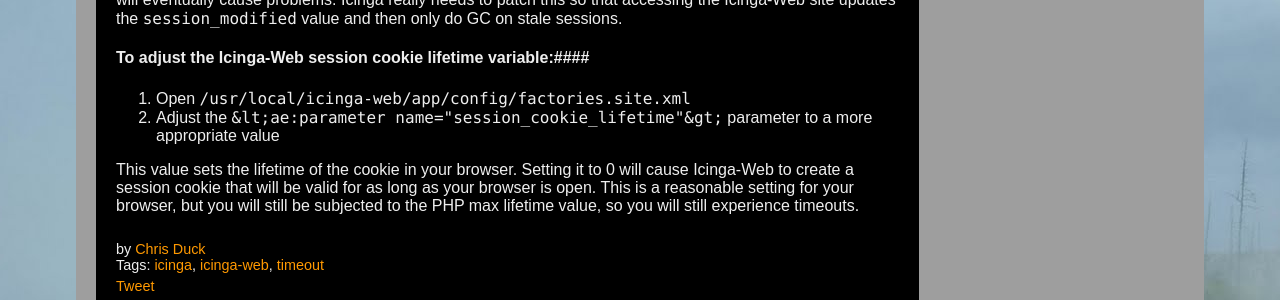
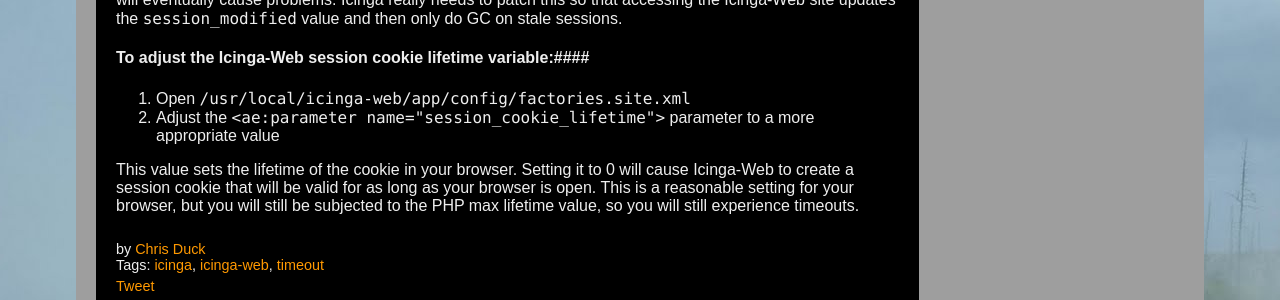
Before and after one commit to gpduck/gpduck.github.io, a Jekyll site: the page built from _posts/2011-10-17-adjusting-icinga-web-session-timeout.markdown, in a window 1280 px wide. Shown: the part 578-878 px from the top of the page. Built offline with Jekyll 4.4.1, drawn with Linux system fonts in a browser that asks for light colours; comment, search, counter and statistics services are not loaded; some of the changed lines change nothing that is shown.

Commit message:
fixed escaped html

```diff
--- a/_posts/2011-10-17-adjusting-icinga-web-session-timeout.markdown
+++ b/_posts/2011-10-17-adjusting-icinga-web-session-timeout.markdown
@@ -22,6 +22,6 @@
 ####To adjust the Icinga-Web session cookie lifetime variable:####
 
 1. Open ``/usr/local/icinga-web/app/config/factories.site.xml``
-2. Adjust the ``&lt;ae:parameter name="session_cookie_lifetime"&gt;`` parameter to a more appropriate value
+2. Adjust the ``<ae:parameter name="session_cookie_lifetime">`` parameter to a more appropriate value
 
 This value sets the lifetime of the cookie in your browser.  Setting it to 0 will cause Icinga-Web to create a session cookie that will be valid for as long as your browser is open.  This is a reasonable setting for your browser, but you will still be subjected to the PHP max lifetime value, so you will still experience timeouts.
```
